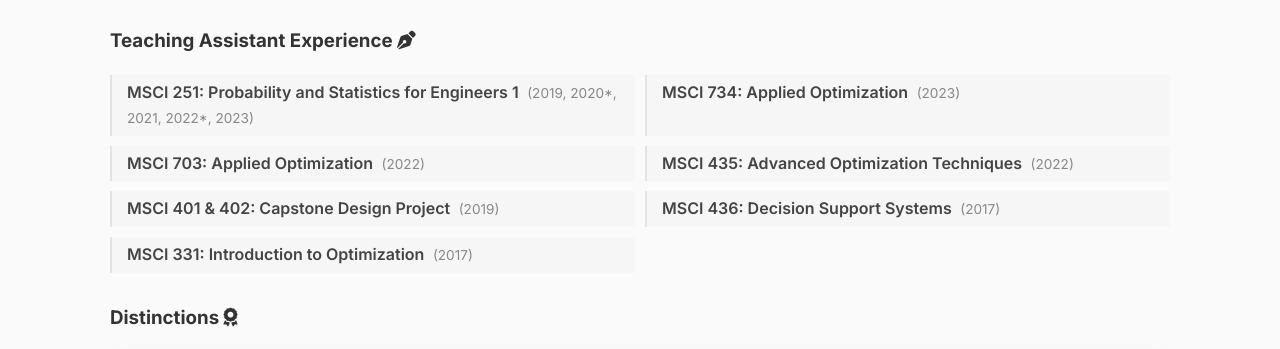
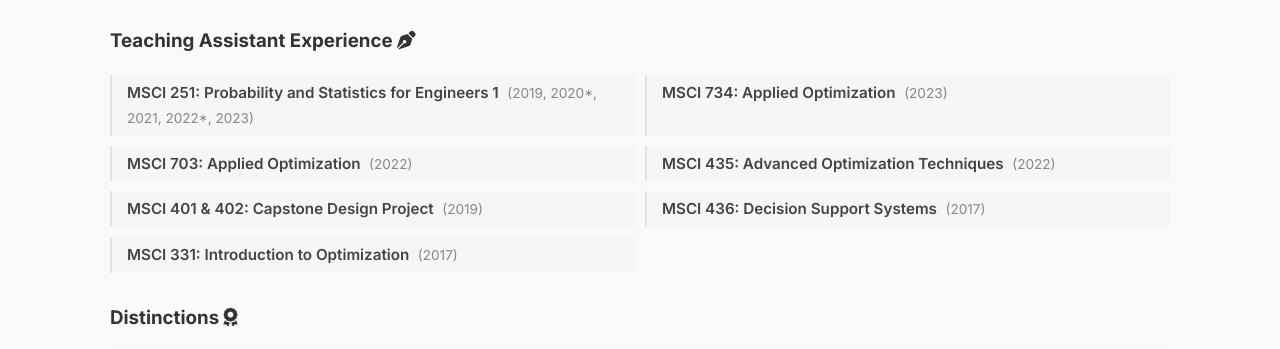
Before and after one commit to DaniRip/DaniRip.github.io, a Jekyll site: the page built from teaching.md, in a window 1280 px wide. Shown: the part 643-992 px from the top of the page. Built offline with Jekyll 4.4.1, drawn with Linux system fonts in a browser that asks for light colours.

Commit message:
Update style.css

```diff
--- a/assets/css/style.css
+++ b/assets/css/style.css
@@ -612,7 +612,7 @@ details[open] .toggle-chevron {
 .ta-item strong {
     color: #444;      /* Lightened from the default near-black (#333) */
     font-weight: 600; /* Medium-bold instead of the "heavy" default bold */
-    font-size: 1rem;  /* Keeps it legible but not oversized */
+    font-size: 0.95rem;  /* Keeps it legible but not oversized */
 }
 
 .ta-year-inline {
```
